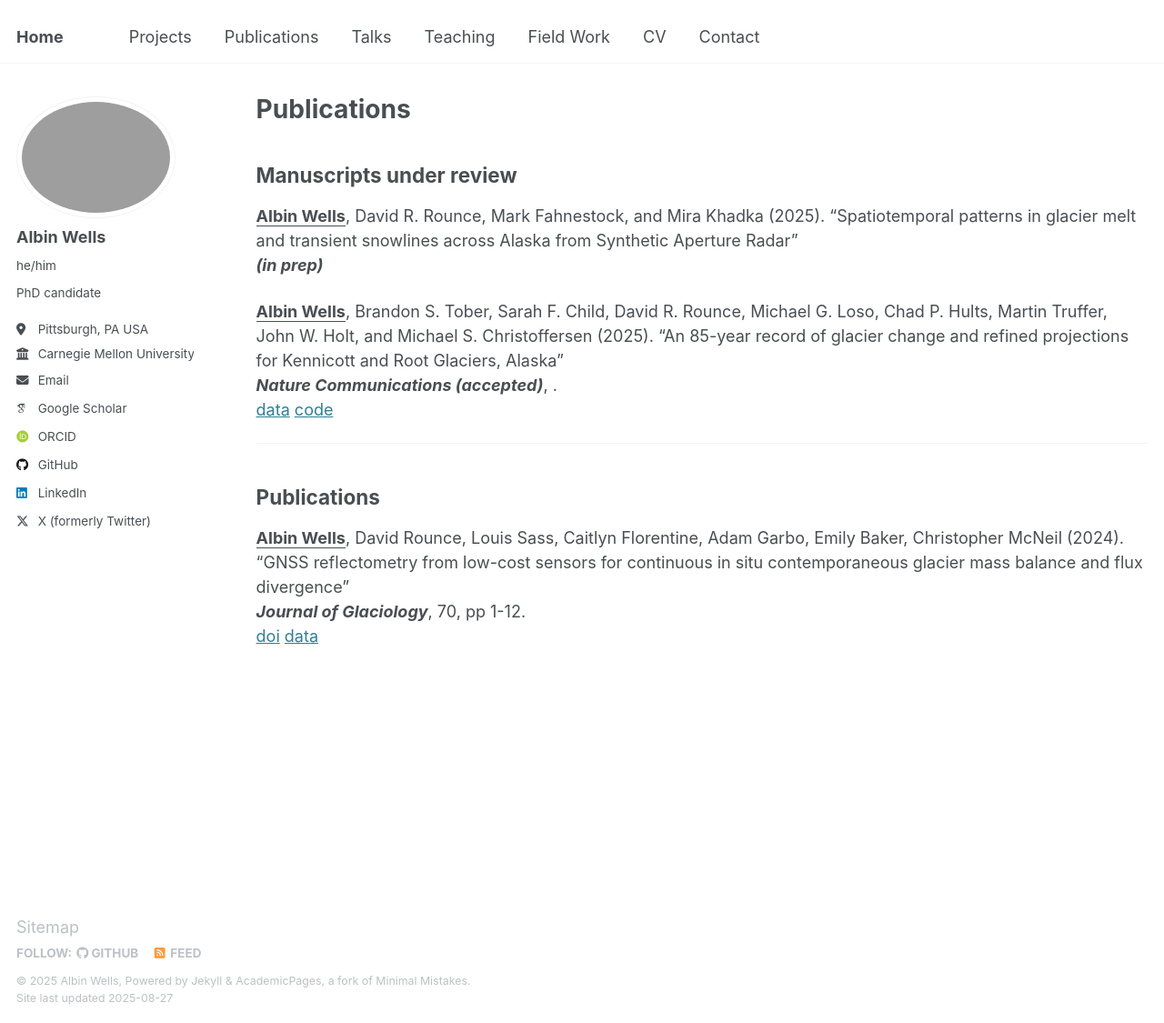
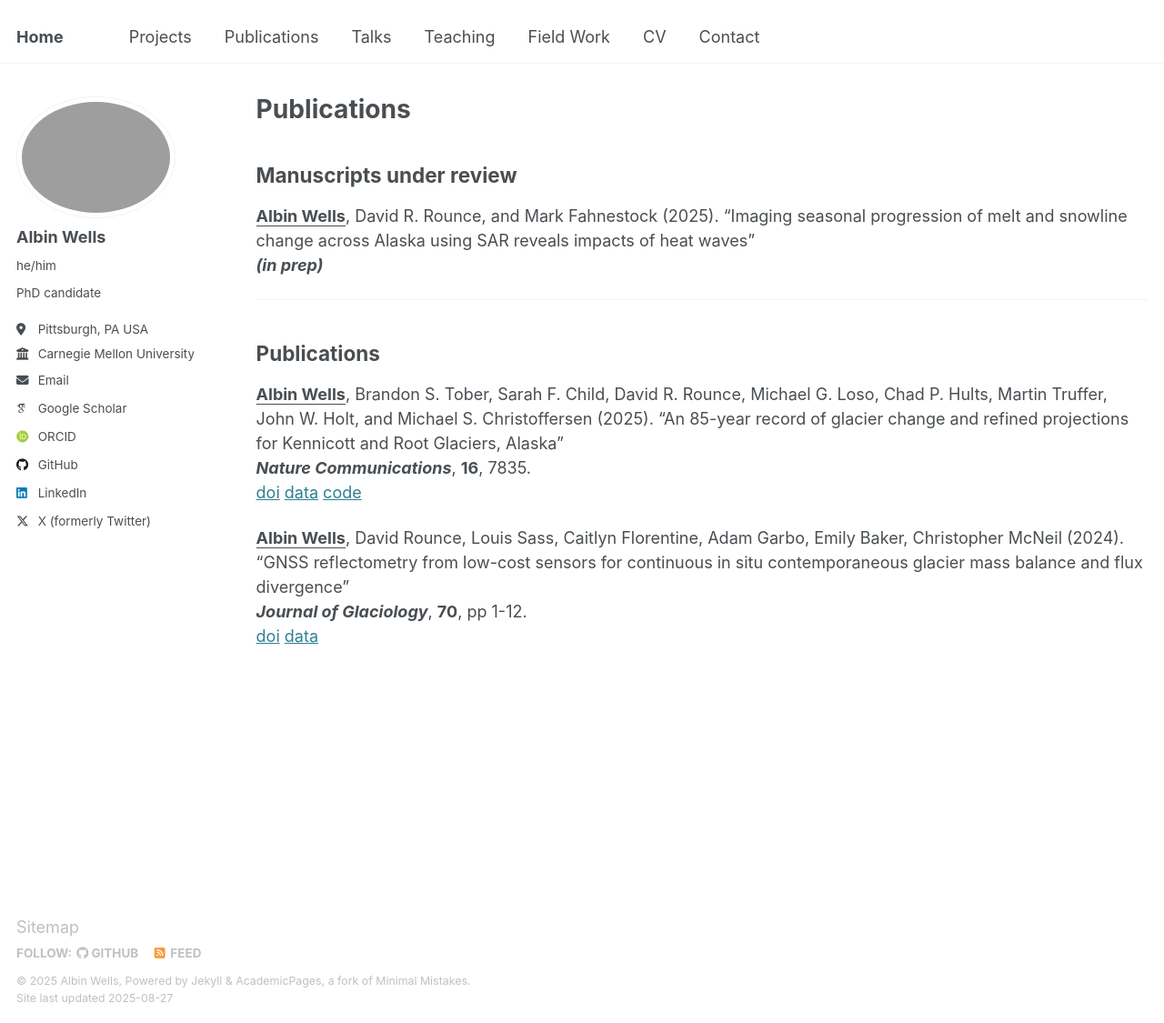
Before and after one commit to albinwwells/albinwwells.github.io, a Jekyll site: the page built from _pages/publications.md, in a window 1280 px wide and 1125 px high. Shown: the whole window at 91% size. Built offline with Jekyll 4.4.1, drawn with Linux system fonts in a browser that asks for light colours; some web fonts are replaced.

Commit message:
Update publications.md

```diff
--- a/_pages/publications.md
+++ b/_pages/publications.md
@@ -9,19 +9,19 @@ redirect_from:
 
 ## Manuscripts under review
 
-<ins>**Albin Wells**</ins>, David R. Rounce, Mark Fahnestock, and Mira Khadka (2025). "Spatiotemporal patterns in glacier melt and transient snowlines across Alaska from Synthetic Aperture Radar"\
+<ins>**Albin Wells**</ins>, David R. Rounce, and Mark Fahnestock (2025). "Imaging seasonal progression of melt and snowline change across Alaska using SAR reveals impacts of heat waves"\
 ***(in prep)***
-
-<ins>**Albin Wells**</ins>, Brandon S. Tober, Sarah F. Child, David R. Rounce, Michael G. Loso, Chad P. Hults, Martin Truffer, John W. Holt, and Michael S. Christoffersen (2025). "An 85-year record of glacier change and refined projections for Kennicott and Root Glaciers, Alaska"\
-***Nature Communications (accepted)***, .\
-[data](https://doi.org/10.5281/zenodo.14783252){: .btn--research}{:target="_blank"}
-[code](https://github.com/albinwwells/past_and_future_mb){: .btn--research}{:target="_blank"}
-
 
 ---
 ## Publications
 
+<ins>**Albin Wells**</ins>, Brandon S. Tober, Sarah F. Child, David R. Rounce, Michael G. Loso, Chad P. Hults, Martin Truffer, John W. Holt, and Michael S. Christoffersen (2025). "An 85-year record of glacier change and refined projections for Kennicott and Root Glaciers, Alaska"\
+***Nature Communications***, **16**, 7835.\
+[doi](https://doi.org/10.1038/s41467-025-62962-w){: .btn--research}{:target="_blank"}
+[data](https://doi.org/10.5281/zenodo.14783252){: .btn--research}{:target="_blank"}
+[code](https://github.com/albinwwells/past_and_future_mb){: .btn--research}{:target="_blank"}
+
 <ins>**Albin Wells**</ins>, David Rounce, Louis Sass, Caitlyn Florentine, Adam Garbo, Emily Baker, Christopher McNeil (2024). "GNSS reflectometry from low-cost sensors for continuous in situ contemporaneous glacier mass balance and flux divergence"\
-***Journal of Glaciology***, 70, pp 1-12.\
+***Journal of Glaciology***, **70**, pp 1-12.\
 [doi](https://doi.org/10.1017/jog.2024.54){: .btn--research}{:target="_blank"}
 [data]([https://arxiv.org/abs/2301.12832](https://doi.org/10.5281/zenodo.10846444)){: .btn--research}{:target="_blank"}
```
